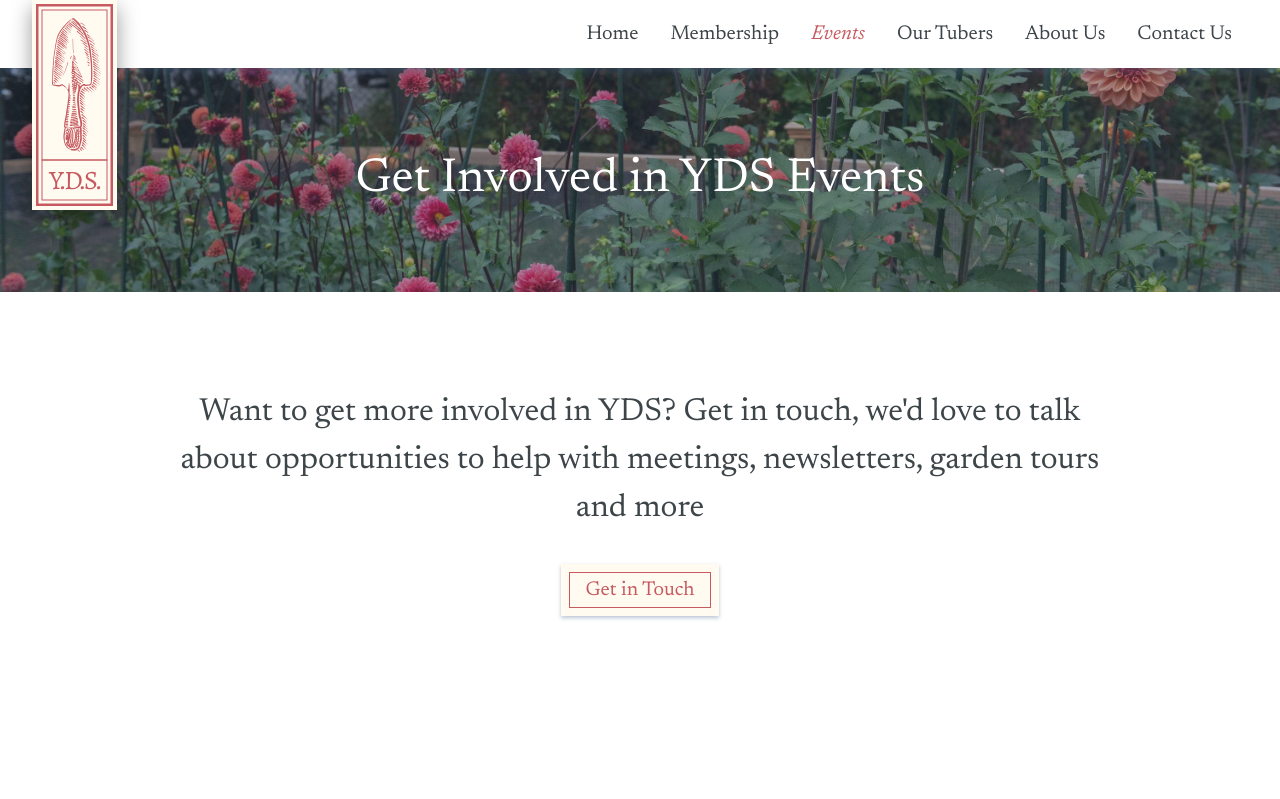
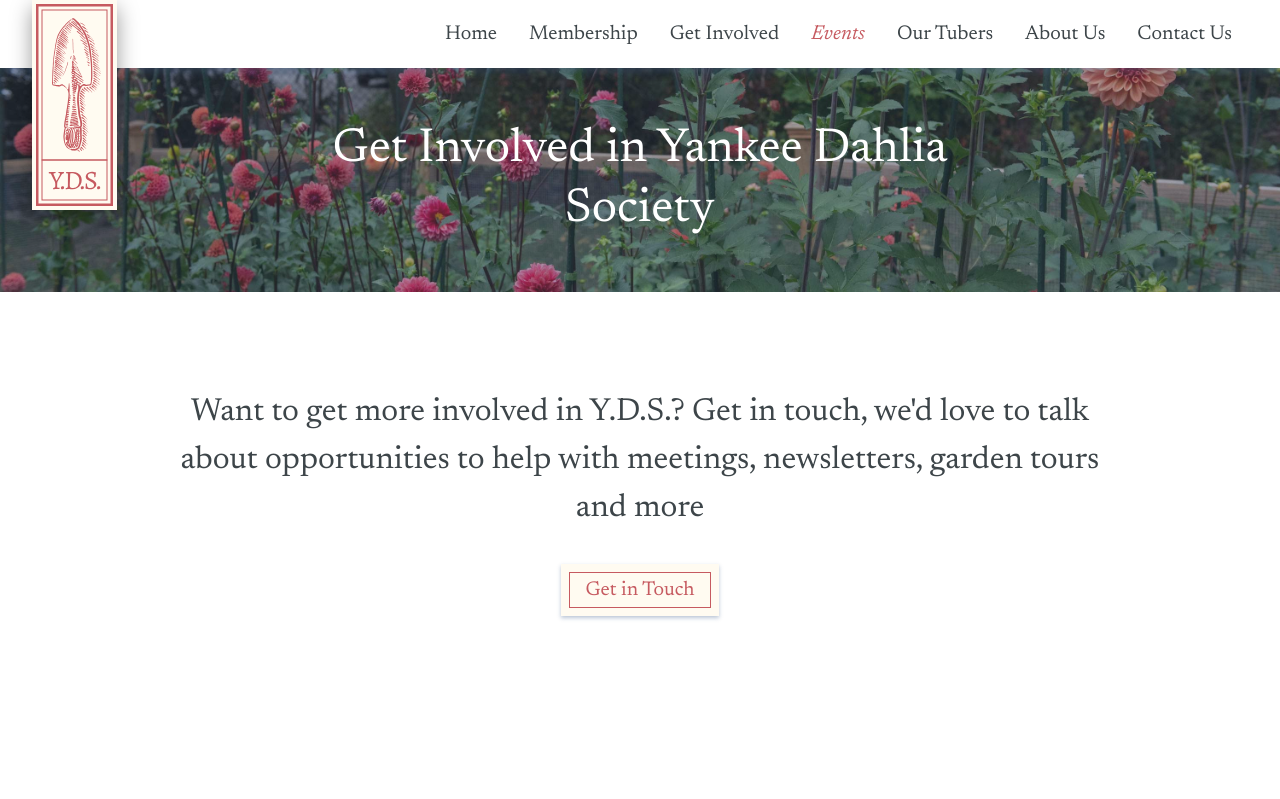
Before and after one commit to johnthedesigner/yds-static, a Next.js app in the folder src/: page /get-involved in a window 1280 px wide. Shown: the top 799 px of the page. Built offline with nearby package versions, Linux system fonts and the light colour scheme.

Commit message:
adding get-involved to menu and some text tweaks

```diff
--- a/src/pages.json
+++ b/src/pages.json
@@ -27,9 +27,9 @@
         "label": "Get Involved",
         "title": "Get Involved | Yankee Dahlia Society",
         "description": "Get involved",
-        "path": "/events/get-involved",
-        "inMenu": false,
-        "inSitemap": true
+        "path": "/get-involved",
+        "inMenu": true,
+        "inSitemap": false
     },
     "events": {
         "label": "Events",
--- a/src/pages/about.js
+++ b/src/pages/about.js
@@ -9,7 +9,10 @@
     return (
         <Page page={pages.about}>
             <div className={styles.about__body}>
-                <Hero title="About YDS" image="/purple-flowers.jpg" />
+                <Hero
+                    title="About Yankee Dahlia Society"
+                    image="/purple-flowers.jpg"
+                />
                 <Pingpong side="left" image="https://via.placeholder.com/900">
                     <h3>YDS Founders Misty & Carol</h3>
                     <p>
--- a/src/pages/contact.js
+++ b/src/pages/contact.js
@@ -64,7 +64,7 @@
             <Hero title="Contact Us" image="/garden.jpg" />
             <CompactTextWrapper>
                 <CompactText>
-                    <h3>Want to get more involved in YDS?</h3>
+                    <h3>Want to get more involved in Y.D.S.?</h3>
                     <p>
                         Get in touch, we'd love to talk about opportunities to
                         help with meetings, newsletters, garden tours and more
--- a/src/pages/get-involved.js
+++ b/src/pages/get-involved.js
@@ -5,15 +5,16 @@
 import Bumper from '../components/bumper'
 import { CompactTextWrapper, CompactText } from '../components/compactText'
 import pages from '../pages.json'
-import styles from '../styles/Events.module.css'
 
 export default function Events() {
     return (
         <Page page={pages.events}>
-            <div className={styles.events__body}>
-                <Hero title="Get Involved in YDS Events" image="/garden.jpg" />
+            <Hero
+                title="Get Involved in Yankee Dahlia Society"
+                image="/garden.jpg"
+            />
             <Bumper
-                    text="Want to get more involved in YDS? Get in touch, we'd love to talk about opportunities to help with meetings, newsletters, garden tours and more"
+                text="Want to get more involved in Y.D.S.? Get in touch, we'd love to talk about opportunities to help with meetings, newsletters, garden tours and more"
                 buttonUrl="/contact"
                 buttonLabel="Get in Touch"
             />
@@ -22,46 +23,43 @@
                     <h3>Speakers Wanted</h3>
                     <p>
                         Over the years what is interesting as we expand and
-                            share our knowledge and experience is that every
-                            grower has a slightly different technique to staking
-                            their plants and storing their tubers.
+                        share our knowledge and experience is that every grower
+                        has a slightly different technique to staking their
+                        plants and storing their tubers.
                     </p>
                 </CompactText>
                 <CompactText>
                     <h3>Garden Tours Wanted</h3>
                     <p>
                         We would love to see your garden in person or even
-                            virtually. If you are local we would love to arrange
-                            a safe outdoor socially distant experience or even a
-                            pre-recorded tour. For those across the world we
-                            would love to try a live or pre-recorded virtual
-                            tour.
+                        virtually. If you are local we would love to arrange a
+                        safe outdoor socially distant experience or even a
+                        pre-recorded tour. For those across the world we would
+                        love to try a live or pre-recorded virtual tour.
                     </p>
                 </CompactText>
                 <CompactText>
                     <h3>Extra Set of Hands</h3>
                     <p>
                         Would you have a little extra time you can spare and
-                            would like to help the to help the club at one of
-                            our Growing Partner Locations (Maplebrook Farm in
-                            Sterling, MA or at Wright Locke Farm in Winchester,
-                            MA). Seasonally we could use some help with tasks to
-                            plant tubers, stake growing plants, dig tubers or
-                            divide tubers. Please reach out to let us know that
-                            you would like to help.
+                        would like to help the to help the club at one of our
+                        Growing Partner Locations (Maplebrook Farm in Sterling,
+                        MA or at Wright Locke Farm in Winchester, MA).
+                        Seasonally we could use some help with tasks to plant
+                        tubers, stake growing plants, dig tubers or divide
+                        tubers. Please reach out to let us know that you would
+                        like to help.
                     </p>
                 </CompactText>
                 <CompactText>
                     <h3>Do you like to write articles?</h3>
                     <p>
-                            Would you have extra time to put together articles
-                            to be included in our Monthly Emails. Possibly you
-                            would like to work with other sand write a column in
-                            our monthly newsletters. Ideas include:
+                        Would you have extra time to put together articles to be
+                        included in our Monthly Emails. Possibly you would like
+                        to work with other sand write a column in our monthly
+                        newsletters. Ideas include:
                         <ul>
-                                <li>
-                                    American Dahlia Society Quarterly Bulletins
-                                </li>
+                            <li>American Dahlia Society Quarterly Bulletins</li>
                             <li>
                                 Content Ideas for the Monthly Newsletter:
                                 <ul>
@@ -78,22 +76,20 @@
                     <h3>Become a Growing Partner</h3>
                     <p>
                         For our members that have some open space (small or
-                            large) and would like to grow some dahlias for the
-                            club. The club will buy and supply the tubers. The
-                            partner grower grows and maintains the plants and
-                            get the cut flowers through the seas to do as they
-                            wish. Then at the end of the season the club gets
-                            the clubs of tubers back. Each grower determines how
-                            many they can grow for the club. Having the tuberis
-                            a big source of funding for the club’s programs
-                            through the year.
+                        large) and would like to grow some dahlias for the club.
+                        The club will buy and supply the tubers. The partner
+                        grower grows and maintains the plants and get the cut
+                        flowers through the seas to do as they wish. Then at the
+                        end of the season the club gets the clubs of tubers
+                        back. Each grower determines how many they can grow for
+                        the club. Having the tuberis a big source of funding for
+                        the club’s programs through the year.
                     </p>
                     <Link href="#">
                         <a className="button">Apply as a Growing Partner</a>
                     </Link>
                 </CompactText>
             </CompactTextWrapper>
-            </div>
         </Page>
     )
 }
--- a/src/pages/home.js
+++ b/src/pages/home.js
@@ -11,7 +11,7 @@
         <Page page={pages.home}>
             <div className={`page--home ${styles.home__body}`}>
                 <Hero
-                    title="The Yankee Dahlia Society"
+                    title="Yankee Dahlia Society"
                     image="/bucket.jpg"
                     overlay="false"
                     height="40vh"
--- a/src/pages/membership/index.js
+++ b/src/pages/membership/index.js
@@ -20,7 +20,7 @@
                 />
             </Head>
             <div className={styles.home__body}>
-                <Hero title="YDS Memberships" image="/flowers.jpg" />
+                <Hero title="Memberships" image="/flowers.jpg" />
                 <Pingpong
                     side="left"
                     image="https://via.placeholder.com/900x1350"
--- a/src/pages/tubers.js
+++ b/src/pages/tubers.js
@@ -9,7 +9,7 @@
     return (
         <Page page={pages.tubers}>
             <div className={styles.tubers__body}>
-                <Hero title="YDS Tubers" image="/dividing-dahlias.jpg" />
+                <Hero title="Our Tubers" image="/dividing-dahlias.jpg" />
                 <Pingpong
                     side="left"
                     image="https://via.placeholder.com/900x1300"
```
Lines whose indentation alone changed are shown as unchanged.
